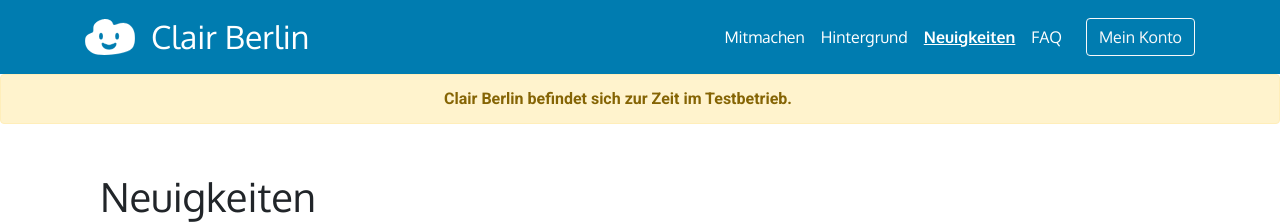
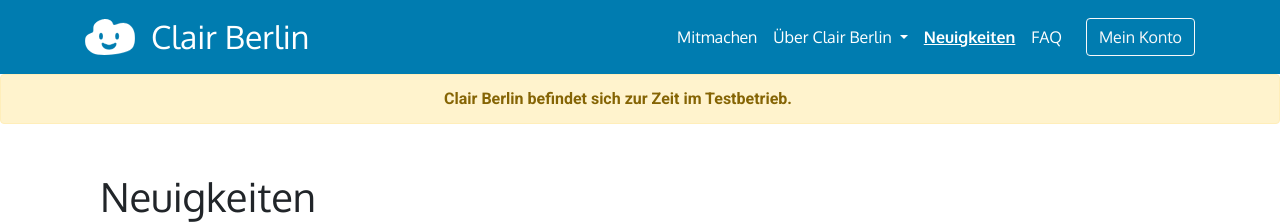
Before and after one commit to ClairBerlin/clair-website, a Jekyll site: the page built from neuigkeiten.md, in a window 1280 px wide. Shown: the top 224 px of the page. Built offline with Jekyll 4.4.1, drawn with Linux system fonts in a browser that asks for light colours.

Commit message:
Add second-level navigation

```diff
--- a/_includes/nav.html
+++ b/_includes/nav.html
@@ -11,9 +11,22 @@
     <div class="collapse navbar-collapse" id="navbarSupportedContent">
       <ul class="navbar-nav ml-auto">
         {% for item in site.data.nav.links %}
+        {% if item.submenu %}
+        <li class="nav-item dropdown">
+          <a class="nav-link dropdown-toggle" href="#" id="{{ item.title | slugify }}" role="button" data-toggle="dropdown" aria-haspopup="true" aria-expanded="false">
+            {{ item.title }}
+          </a>
+          <div class="dropdown-menu" aria-labelledby="{{ item.title | slugify }}">
+            {% for subitem in item.submenu %}
+            <a class="dropdown-item" href="{{ subitem.url }}">{{ subitem.title }}</a>
+            {% endfor %}
+          </div>
+        </li>
+        {% else %}
         <li class="nav-item{% if item.url == page.url %} active{% endif %}">
           <a class="nav-link" href="{{ item.url | relative_url }}">{{ item.title }}</a>
         </li>
+        {% endif %}
         {% endfor %}
       </ul>
       <a class="btn btn-outline-light mt-3 mt-lg-0 ml-0 ml-lg-3" href="{{ site.data.nav.login.url | relative_url }}">{{ site.data.nav.login.title }}</a>
```
Also changed, not shown: _data/nav.yml (+8 -2 lines).
